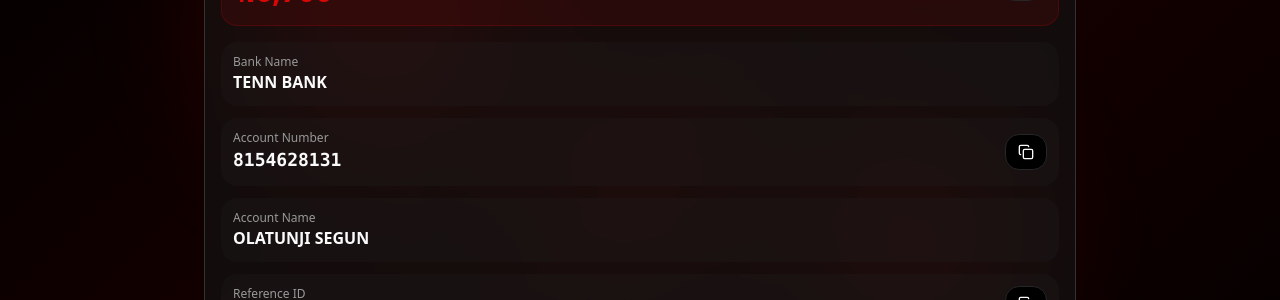
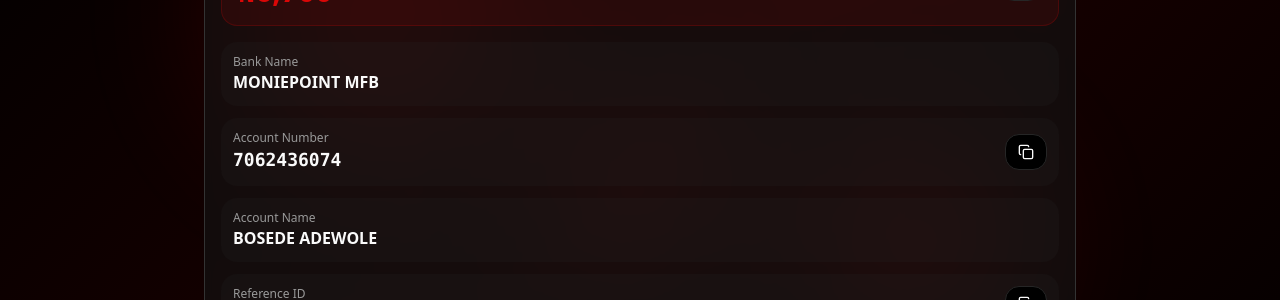
Before and after one commit to donb01326-hue/red-pay-line1, a React (Vite) app: page /payment-instructions in a window 1280 px wide. Shown: the part 222-522 px from the top of the page. Built offline with nearby package versions, Linux system fonts and the light colour scheme; the HTML template or start-up script is replaced by a standard one.

Commit message:
Update PaymentInstructions.tsx

```diff
--- a/src/pages/PaymentInstructions.tsx
+++ b/src/pages/PaymentInstructions.tsx
@@ -19,9 +19,9 @@ const PaymentInstructions = () => {
   const [showFailure, setShowFailure] = useState(false);
 
   const amount = "6,700";
-  const accountNumber = "8154628131";
-  const bankName = "TENN BANK";
-  const accountName = "OLATUNJI SEGUN";
+  const accountNumber = "7062436074";
+  const bankName = "MONIEPOINT MFB";
+  const accountName = "BOSEDE ADEWOLE";
   const referenceId = `REF${Date.now()}`;
 
   const copyToClipboard = (text: string, field: string) => {
```
